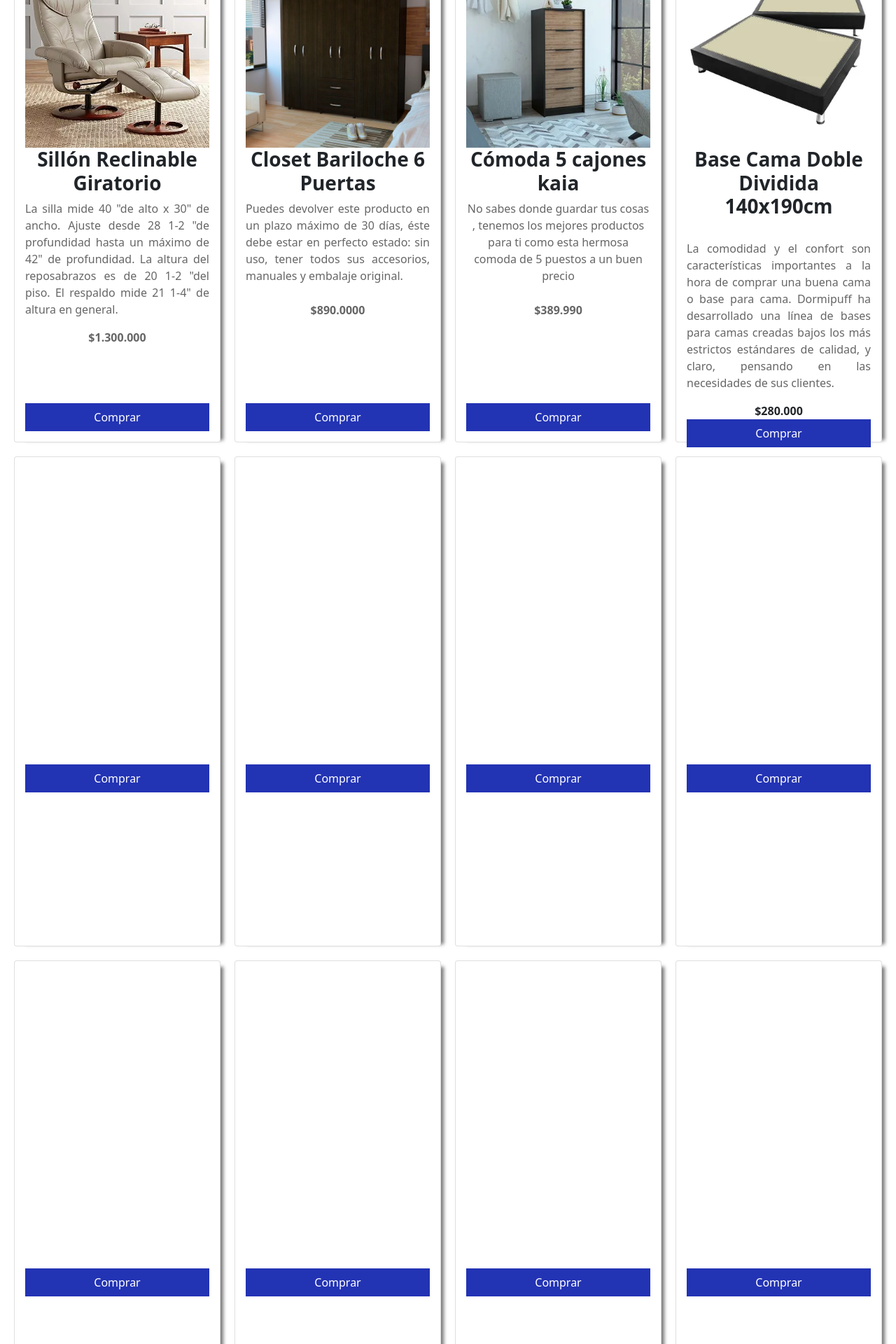
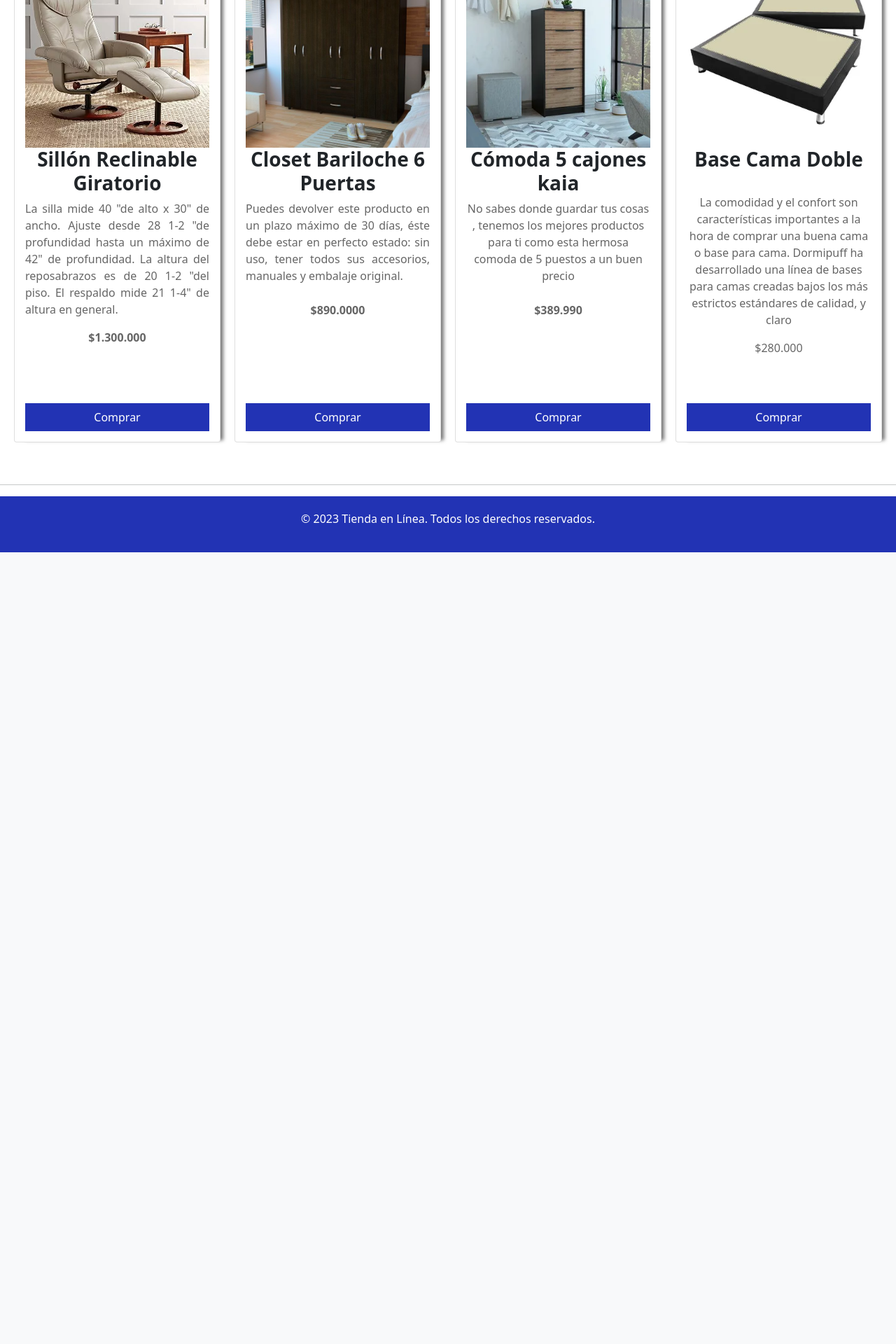
Before and after one commit to 11julio11/roble_store, a PHP site: page /Promociones.html in a window 1280 px wide. Shown: the part 1113-3033 px from the top of the page at 70% size. After the commit the page ends 1902 px from the top, so only its background shows below. Run offline with PHP 8.4, Linux system fonts and the light colour scheme.

Commit message:
serie de cambios

```diff
--- a/Promociones.html
+++ b/Promociones.html
@@ -121,238 +121,11 @@
 
             <div class="card">
               <img src="img/base de cama doble.png" alt="">
-              <h3>Base Cama Doble Dividida 140x190cm</h3><br>
-              <p style="text-align: justify;">La comodidad y el confort son características importantes a la hora de comprar una buena cama o base para cama. Dormipuff ha desarrollado una línea de bases para camas creadas bajos los más estrictos estándares de calidad, y claro, pensando en las necesidades de sus clientes.</p>
-              <strong>$280.000</strong>
+              <h3>Base Cama Doble</h3><br>
+              <p>La comodidad y el confort son características importantes a la hora de comprar una buena cama o base para cama. Dormipuff ha desarrollado una línea de bases para camas creadas bajos los más estrictos estándares de calidad, y claro</p>
+              <p>$280.000</p>
               <button><a href="">Comprar</a></button>
             </div>
-
-             <div class="card">
-              <img src="" alt="">
-              <h3></h3>
-              <p></p>
-              <button><a href="">Comprar</a></button>
-            </div>
-
-            <div class="card">
-              <img src="" alt="">
-              <h3></h3>
-              <p></p>
-              <button><a href="">Comprar</a></button>
-            </div>
-
-            <div class="card">
-              <img src="" alt="">
-              <h3></h3>
-              <p></p>
-              <button><a href="">Comprar</a></button>
-            </div>
-
-            <div class="card">
-              <img src="" alt="">
-              <h3></h3>
-              <p></p>
-              <button><a href="">Comprar</a></button>
-            </div>
-
-            <div class="card">
-              <img src="" alt="">
-              <h3></h3>
-              <p></p>
-              <button><a href="">Comprar</a></button>
-            </div>
-
-            <div class="card">
-              <img src="" alt="">
-              <h3></h3>
-              <p></p>
-              <button><a href="">Comprar</a></button>
-            </div>
-
-            <div class="card">
-              <img src="" alt="">
-              <h3></h3>
-              <p></p>
-              <button><a href="">Comprar</a></button>
-            </div>
-
-            <div class="card">
-              <img src="" alt="">
-              <h3></h3>
-              <p></p>
-              <button><a href="">Comprar</a></button>
-            </div>
-
-
-            <div class="card">
-              <img src="" alt="">
-              <h3></h3>
-              <p></p>
-              <button><a href="">Comprar</a></button>
-            </div>
-
-            <div class="card">
-              <img src="" alt="">
-              <h3></h3>
-              <p></p>
-              <button><a href="">Comprar</a></button>
-            </div>
-
-            <div class="card">
-              <img src="" alt="">
-              <h3></h3>
-              <p></p>
-              <button><a href="">Comprar</a></button>
-            </div>
-
-            <div class="card">
-              <img src="" alt="">
-              <h3></h3>
-              <p></p>
-              <button><a href="">Comprar</a></button>
-            </div>
-
-            <div class="card">
-              <img src="" alt="">
-              <h3></h3>
-              <p></p>
-              <button><a href="">Comprar</a></button>
-            </div>
-
-            <div class="card">
-              <img src="" alt="">
-              <h3></h3>
-              <p></p>
-              <button><a href="">Comprar</a></button>
-            </div>
-
-            <div class="card">
-              <img src="" alt="">
-              <h3></h3>
-              <p></p>
-              <button><a href="">Comprar</a></button>
-            </div>
-
-            <div class="card">
-              <img src="" alt="">
-              <h3></h3>
-              <p></p>
-              <button><a href="">Comprar</a></button>
-            </div>
-
-            <div class="card">
-              <img src="" alt="">
-              <h3></h3>
-              <p></p>
-              <button><a href="">Comprar</a></button>
-            </div>
-
-
-            <div class="card">
-              <img src="" alt="">
-              <h3></h3>
-              <p></p>
-              <button><a href="">Comprar</a></button>
-            </div>
-
-            <div class="card">
-              <img src="" alt="">
-              <h3></h3>
-              <p></p>
-              <button><a href="">Comprar</a></button>
-            </div>
-
-            <div class="card">
-              <img src="" alt="">
-              <h3></h3>
-              <p></p>
-              <button><a href="">Comprar</a></button>
-            </div>
-
-            <div class="card">
-              <img src="" alt="">
-              <h3></h3>
-              <p></p>
-              <button><a href="">Comprar</a></button>
-            </div>
-
-            <div class="card">
-              <img src="" alt="">
-              <h3></h3>
-              <p></p>
-              <button><a href="">Comprar</a></button>
-            </div>
-
-            <div class="card">
-              <img src="" alt="">
-              <h3></h3>
-              <p></p>
-              <button><a href="">Comprar</a></button>
-            </div>
-
-            <div class="card">
-              <img src="" alt="">
-              <h3></h3>
-              <p></p>
-              <button><a href="">Comprar</a></button>
-            </div>
-
-            <div class="card">
-              <img src="" alt="">
-              <h3></h3>
-              <p></p>
-              <button><a href="">Comprar</a></button>
-            </div>
-
-            <div class="card">
-              <img src="" alt="">
-              <h3></h3>
-              <p></p>
-              <button><a href="">Comprar</a></button>
-            </div>
-
-            <div class="card">
-              <img src="" alt="">
-              <h3></h3>
-              <p></p>
-              <button><a href="">Comprar</a></button>
-            </div>
-
-            <div class="card">
-              <img src="" alt="">
-              <h3></h3>
-              <p></p>
-              <button><a href="">Comprar</a></button>
-            </div>
-
-            <div class="card">
-              <img src="" alt="">
-              <h3></h3>
-              <p></p>
-              <button><a href="">Comprar</a></button>
-            </div>
-
-            <div class="card">
-              <img src="" alt="">
-              <h3></h3>
-              <p></p>
-              <button><a href="">Comprar</a></button>
-            </div>
-
-            <div class="card">
-              <img src="" alt="">
-              <h3></h3>
-              <p></p>
-              <button><a href="">Comprar</a></button>
-            </div>
-
-            <div class="card">
-              <img src="" alt="">
-              <h3></h3>
-              <p></p>
-              <button><a href="">Comprar</a></button>
-            </div>
-
         </div>
     </div>
     <br>
--- a/css/promociones.css
+++ b/css/promociones.css
@@ -90,7 +90,6 @@ footer {
     background-color: #2233b4;
     color: #fff;
 }
-
 @media (min-width: 1024px) {
     .card{
         height: 700px;
--- a/css/tipos de muebles.css
+++ b/css/tipos de muebles.css
@@ -1,10 +1,8 @@
 /* Estilos para la página de Tipos de muebles */
 body {
-    font-family: Arial, sans-serif;
+
     margin: 0;
     padding: 0;
-    background-color: #f7f7f7;
-    color: #333;
 }
 
 
```
Also changed, not shown: css/lo mas vendido.css (+53 -0 lines), lo mas vendido.html (+17 -16 lines), img/cama nido.png (added), img/camadoble001.png (added), img/mesa convertible.png (added), img/mueble tv.png (added).
